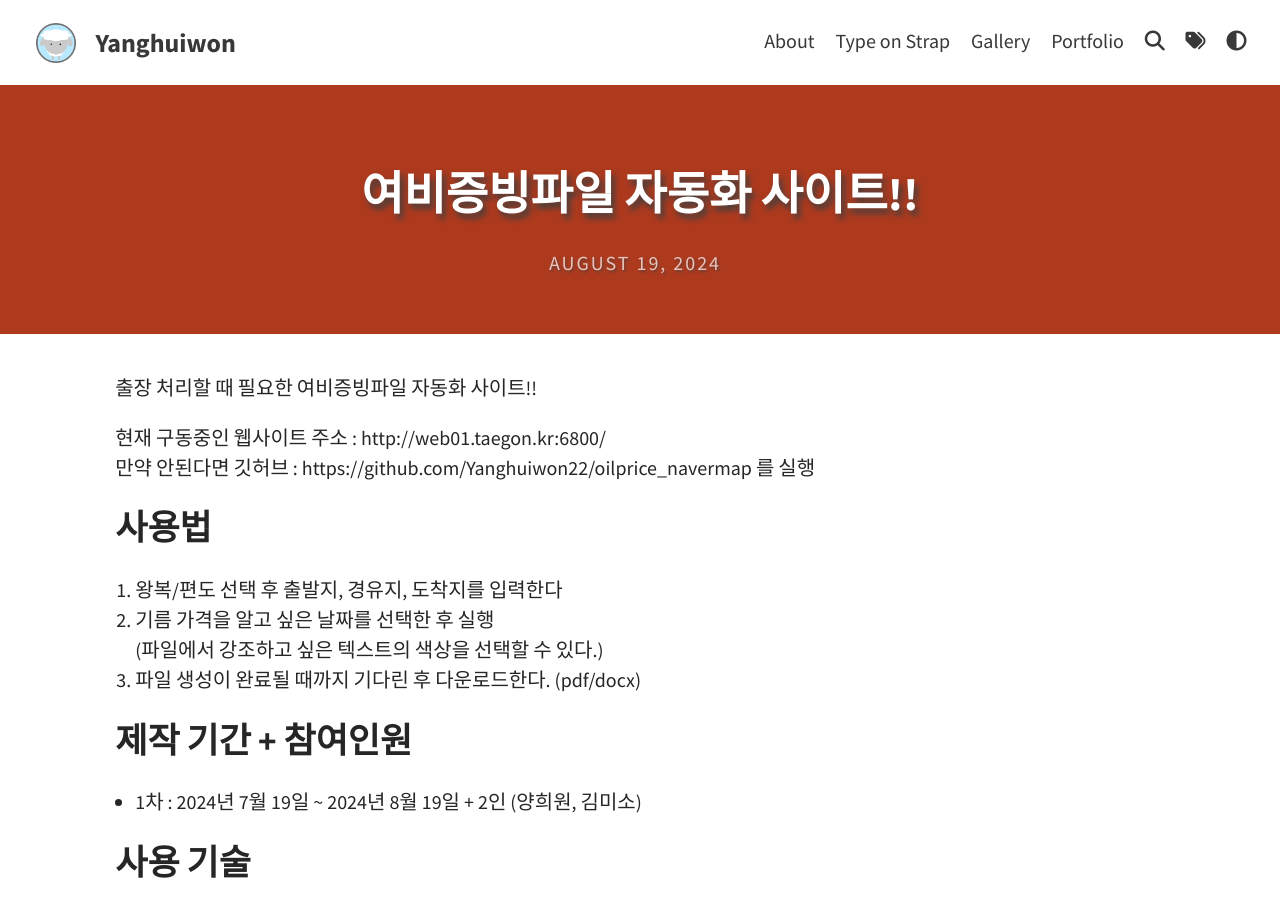
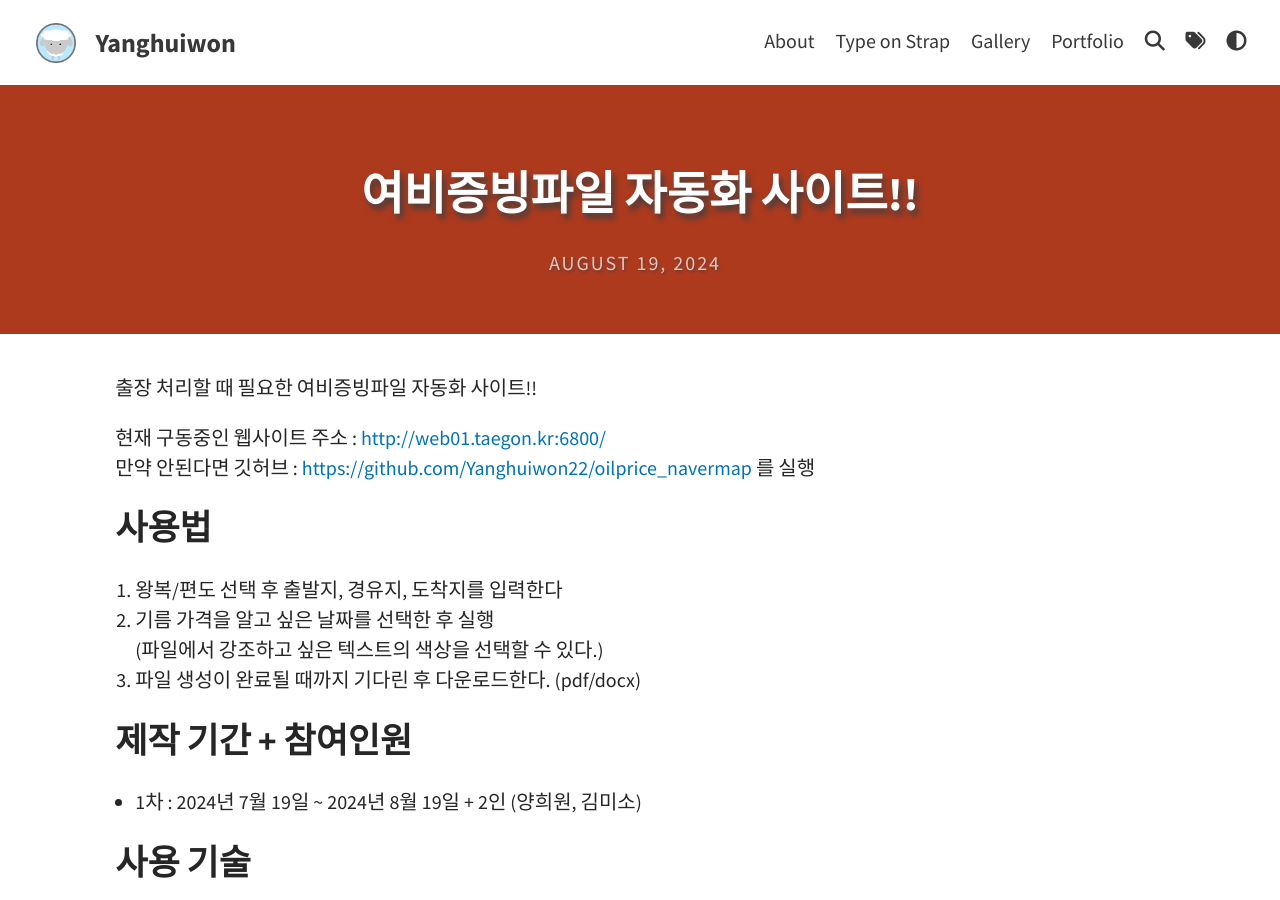
Before and after one commit to Yanghuiwon22/Yanghuiwon22.github.io, a Jekyll site: the page built from _portfolio/oilprice_navermap.md, in a window 1280 px wide and 900 px high. Built offline with Jekyll 4.4.1, drawn with Linux system fonts in a browser that asks for light colours; a script that is not in the unit is left out; part of the change alters nothing that is shown.

```diff
--- a/_portfolio/oilprice_navermap.md
+++ b/_portfolio/oilprice_navermap.md
@@ -9,8 +9,8 @@ tags: [selenium, streamlit, python]
 
 출장 처리할 때 필요한 여비증빙파일 자동화 사이트!!
 
-현재 구동중인 웹사이트 주소 : http://web01.taegon.kr:6800/ <br>
-만약 안된다면 깃허브 : https://github.com/Yanghuiwon22/oilprice_navermap 를 실행
+현재 구동중인 웹사이트 주소 : <a scr='http://web01.taegon.kr:6800/'>http://web01.taegon.kr:6800/ </a><br>
+만약 안된다면 깃허브 : <a src='https://github.com/Yanghuiwon22/oilprice_navermap'> https://github.com/Yanghuiwon22/oilprice_navermap </a> 를 실행
 
 ## 사용법
 1. 왕복/편도 선택 후 출발지, 경유지, 도착지를 입력한다
```
